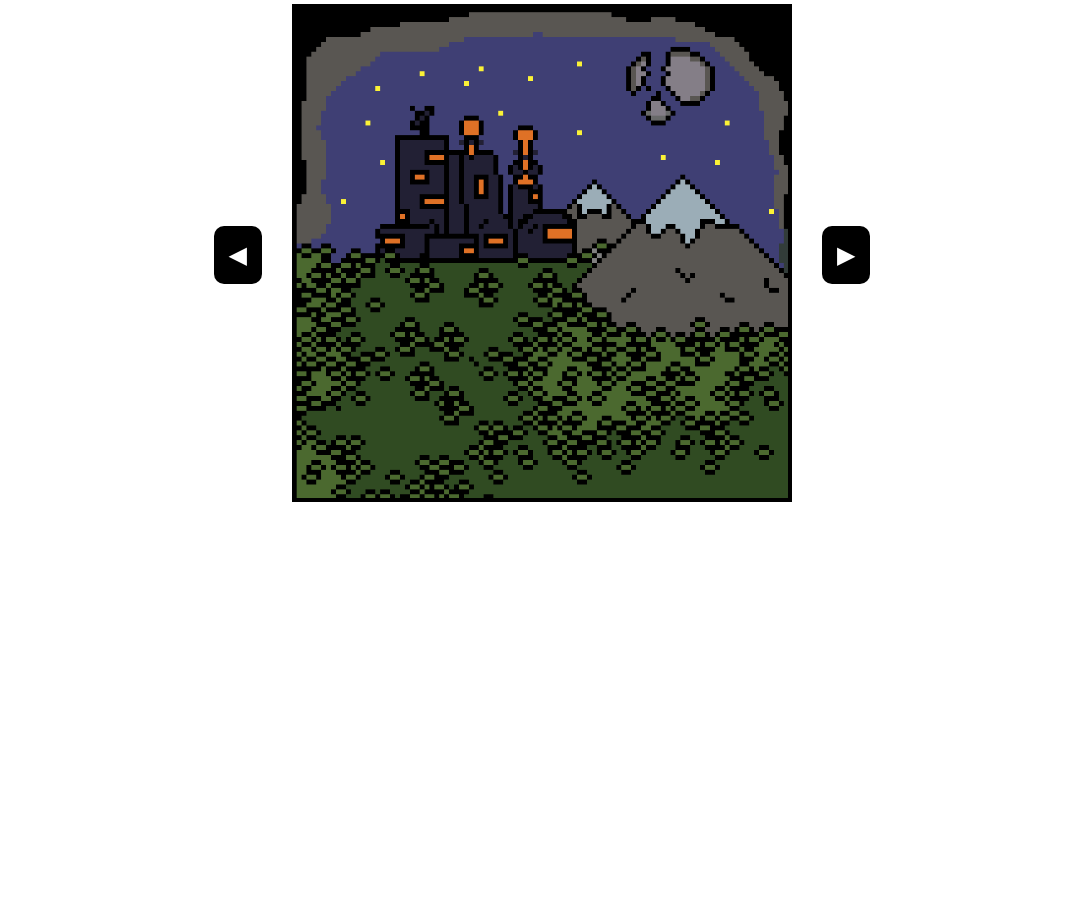
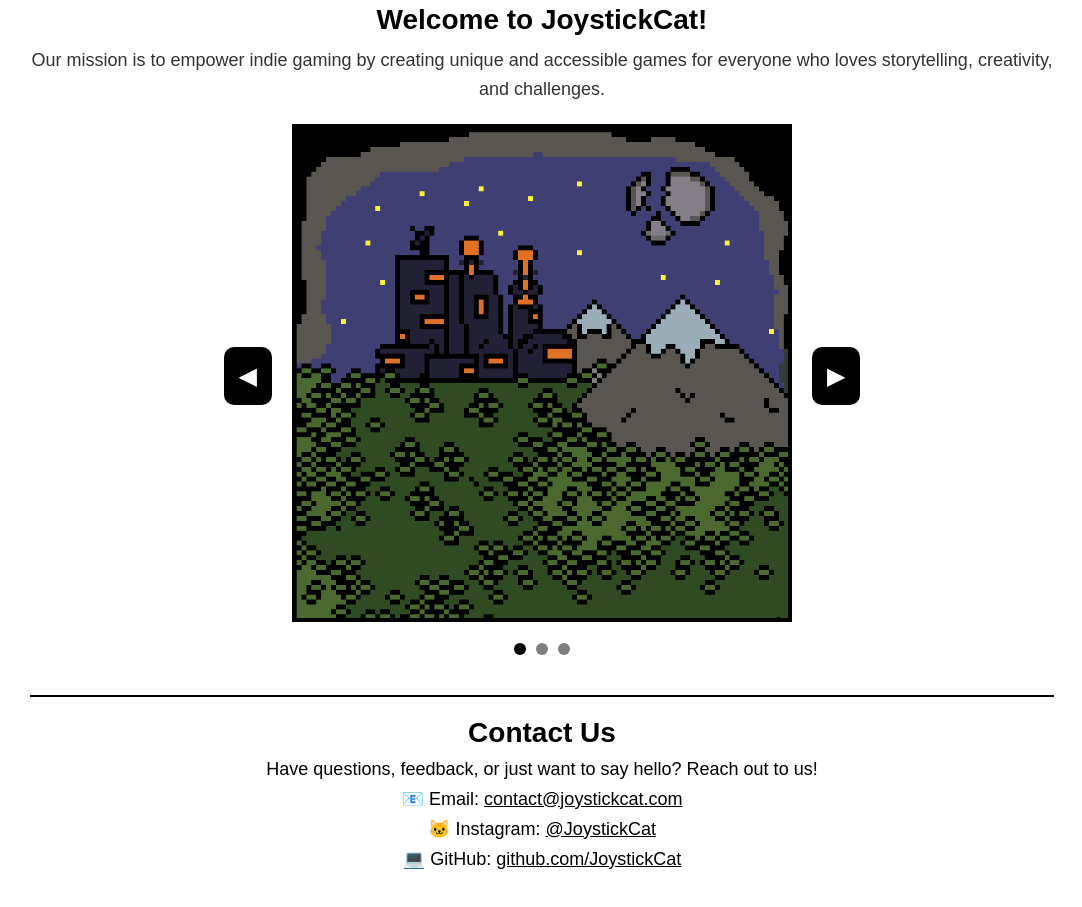
Before and after one commit to Garygraydude/Joystickcat, a plain HTML site: page joystickcatfun/joy/index.html in a window 1280 px wide. Shown: the part 199-1106 px from the top of the page, without its empty margins (98-1180 px from the left). Before the commit the page ends 800 px from the top, so only its background shows below. Drawn offline with Linux system fonts and the light colour scheme.

Commit message:
third commit

```diff
--- a/joystickcatfun/joy/about.css
+++ b/joystickcatfun/joy/about.css
@@ -52,3 +52,30 @@
   nav a:hover {
     text-decoration: underline;
   }
+
+  .contact-section {
+    width: 80%;
+    margin: 40px auto;
+    padding: 20px;
+    text-align: center;
+    border-top: 2px solid black;
+  }
+
+  .contact-section h2 {
+    font-size: 28px;
+    margin-bottom: 10px;
+  }
+
+  .contact-section p {
+    font-size: 18px;
+    margin-bottom: 8px;
+  }
+
+  .contact-info a {
+    color: black;
+    text-decoration: underline;
+  }
+
+  .contact-info a:hover {
+    color: #555;
+  }
--- a/joystickcatfun/joy/index.html
+++ b/joystickcatfun/joy/index.html
@@ -30,13 +30,50 @@
 
   <hr class="line">
 
+  <div class="home-description">
+    <h2>Welcome to JoystickCat!</h2>
+    <p>
+             Our mission is to empower indie gaming by creating unique and accessible games for
+        everyone who loves storytelling, creativity, and challenges.
+    </p>
+  </div>
+  <div class="carousel">
+    <button class="carousel-btn" id="prev">&#9664;</button>
 
-  <div class="slider">
-    <button id="prev">&#9664;</button>
-    <div class="game-display">
-      <img src="img/horizon.png" alt="Game Preview" id="gameImage">
+    <div class="carousel-track-container">
+      <ul class="carousel-track">
+        <li class="carousel-slide current-slide">
+          <img src="img/horizon.png" alt="Game 1">
+        </li>
+        <li class="carousel-slide">
+          <img src="img/TheSummit.jpg" alt="Game 2">
+        </li>
+        <li class="carousel-slide">
+          <img src="img/TheSummit2.jpg" alt="Game 3">
+        </li>
+      </ul>
     </div>
-    <button id="next">&#9654;</button>
+
+    <button class="carousel-btn" id="next">&#9654;</button>
+  </div>
+
+  <div class="carousel-nav">
+    <button class="carousel-indicator current-slide"></button>
+    <button class="carousel-indicator"></button>
+    <button class="carousel-indicator"></button>
+  </div>
+
+  <div class="contact-section">
+    <h2>Contact Us</h2>
+    <p>Have questions, feedback, or just want to say hello? Reach out to us!</p>
+
+    <div class="contact-info">
+      <p>📧 Email: <a href="mailto:contact@joystickcat.com">contact@joystickcat.com</a></p>
+      <p>🐱 Instagram: <a href="#">@JoystickCat</a></p>
+      <p>💻 GitHub: <a href="#">github.com/JoystickCat</a></p>
+    </div>
+  </div>
+
   </div>
 
   <script src="script.js"></script>
--- a/joystickcatfun/joy/script.js
+++ b/joystickcatfun/joy/script.js
@@ -1,25 +1,65 @@
-const gameImages = [
-    "img/horizon.png.png",
-    "img/knightjump.png",
-    "img/TheSummit.jpg.png"
-  ];
+const track = document.querySelector(".carousel-track");
+const slides = Array.from(track.children);
 
-  let currentIndex = 0;
+const nextButton = document.getElementById("next");
+const prevButton = document.getElementById("prev");
 
-  const gameImage = document.getElementById('gameImage');
-  const prevButton = document.getElementById('prev');
-  const nextButton = document.getElementById('next');
+const dotsNav = document.querySelector(".carousel-nav");
+const dots = Array.from(dotsNav.children);
 
-  prevButton.addEventListener('click', () => {
-    currentIndex = (currentIndex - 1 + gameImages.length) % gameImages.length;
-    updateImage();
-  });
+const slideWidth = slides[0].getBoundingClientRect().width;
 
-  nextButton.addEventListener('click', () => {
-    currentIndex = (currentIndex + 1) % gameImages.length;
-    updateImage();
-  });
 
-  function updateImage() {
-    gameImage.src = gameImages[currentIndex];
+const setSlidePosition = (slide, index) => {
+  slide.style.left = slideWidth * index + "px";
+};
+slides.forEach(setSlidePosition);
+
+const moveToSlide = (track, currentSlide, targetSlide) => {
+  track.style.transform = "translateX(-" + targetSlide.style.left + ")";
+  currentSlide.classList.remove("current-slide");
+  targetSlide.classList.add("current-slide");
+};
+
+const updateDots = (currentDot, targetDot) => {
+  currentDot.classList.remove("current-slide");
+  targetDot.classList.add("current-slide");
+};
+
+const move = (direction) => {
+  const currentSlide = track.querySelector(".current-slide");
+  const currentIndex = slides.findIndex((slide) => slide === currentSlide);
+  let targetIndex;
+
+  if (direction === "next") {
+    targetIndex = (currentIndex + 1) % slides.length;
+  } else {
+    targetIndex = (currentIndex - 1 + slides.length) % slides.length;
   }
+
+  const targetSlide = slides[targetIndex];
+  const currentDot = dotsNav.querySelector(".current-slide");
+  const targetDot = dots[targetIndex];
+
+  moveToSlide(track, currentSlide, targetSlide);
+  updateDots(currentDot, targetDot);
+};
+
+
+nextButton.addEventListener("click", () => move("next"));
+prevButton.addEventListener("click", () => move("prev"));
+
+
+dotsNav.addEventListener("click", (e) => {
+  const targetDot = e.target.closest("button");
+
+  if (!targetDot) return;
+
+  const currentSlide = track.querySelector(".current-slide");
+  const currentDot = dotsNav.querySelector(".current-slide");
+  const targetIndex = dots.findIndex((dot) => dot === targetDot);
+  const targetSlide = slides[targetIndex];
+
+  moveToSlide(track, currentSlide, targetSlide);
+  updateDots(currentDot, targetDot);
+});
--- a/joystickcatfun/joy/style.css
+++ b/joystickcatfun/joy/style.css
@@ -5,13 +5,12 @@
 }
 
 body {
-    font-family: 'Arial', sans-serif;
+  font-family: "Arial", sans-serif;
   background-color: #fff;
   color: #000;
   text-align: center;
 }
 
-  /* Header */
 header {
   display: flex;
   justify-content: space-between;
@@ -35,7 +34,7 @@
 }
 
 .logo span {
-    font-family: 'Cursive', sans-serif;
+  font-family: "Cursive", sans-serif;
   font-weight: normal;
 }
 
@@ -45,7 +44,6 @@
   border: 2px solid black;
 }
 
-  /* Navigation */
 nav ul {
   display: flex;
   justify-content: center;
@@ -65,13 +63,11 @@
   text-decoration: underline;
 }
 
-
 .line {
   border: 1px solid black;
   width: 90%;
   margin: 0 auto 30px;
 }
-
 
 .slider {
   display: flex;
@@ -100,3 +96,112 @@
   height: auto;
   border: 4px solid black;
 }
+
+.carousel {
+  display: flex;
+  align-items: center;
+  justify-content: center;
+  gap: 20px;
+  position: relative;
+}
+
+.carousel-track-container {
+  width: 500px;
+  overflow: hidden;
+}
+
+.carousel-track {
+  display: flex;
+  transition: transform 0.4s ease-in-out;
+}
+
+.carousel-slide {
+  min-width: 500px;
+  transition: transform 0.4s ease-in-out;
+}
+
+.carousel-slide img {
+  width: 100%;
+  border: 4px solid black;
+}
+
+.carousel-btn {
+  background-color: black;
+  color: white;
+  border: none;
+  padding: 15px;
+  border-radius: 10px;
+  font-size: 24px;
+  cursor: pointer;
+}
+
+.carousel-btn:hover {
+  background-color: #333;
+}
+
+.carousel-nav {
+  display: flex;
+  justify-content: center;
+  margin-top: 15px;
+  gap: 10px;
+}
+
+.carousel-indicator {
+  width: 12px;
+  height: 12px;
+  background-color: black;
+  border: none;
+  border-radius: 50%;
+  cursor: pointer;
+  opacity: 0.5;
+}
+
+.carousel-indicator.current-slide {
+  opacity: 1;
+}
+
+
+.home-description {
+  width: 80%;
+  margin: 20px auto;
+  text-align: center;
+}
+
+.home-description h2 {
+  font-size: 28px;
+  margin-bottom: 10px;
+}
+
+.home-description p {
+  font-size: 18px;
+  line-height: 1.6;
+  color: #333;
+}
+
+/* Contact Section */
+.contact-section {
+  width: 80%;
+  margin: 40px auto;
+  padding: 20px;
+  text-align: center;
+  border-top: 2px solid black;
+}
+
+.contact-section h2 {
+  font-size: 28px;
+  margin-bottom: 10px;
+}
+
+.contact-section p {
+  font-size: 18px;
+  margin-bottom: 8px;
+}
+
+.contact-info a {
+  color: black;
+  text-decoration: underline;
+}
+
+.contact-info a:hover {
+  color: #555;
+}
--- a/joystickcatfun/joy/titles.css
+++ b/joystickcatfun/joy/titles.css
@@ -87,3 +87,31 @@
     display: inline-block;
     padding-bottom: 3px;
   }
+
+
+  .contact-section {
+    width: 80%;
+    margin: 40px auto;
+    padding: 20px;
+    text-align: center;
+    border-top: 2px solid black;
+  }
+
+  .contact-section h2 {
+    font-size: 28px;
+    margin-bottom: 10px;
+  }
+
+  .contact-section p {
+    font-size: 18px;
+    margin-bottom: 8px;
+  }
+
+  .contact-info a {
+    color: black;
+    text-decoration: underline;
+  }
+
+  .contact-info a:hover {
+    color: #555;
+  }
```
Also changed, not shown: joystickcatfun/joy/about.html (+10 -6 lines), joystickcatfun/joy/titles.html (+13 -0 lines). Lines whose indentation alone changed are shown as unchanged.
